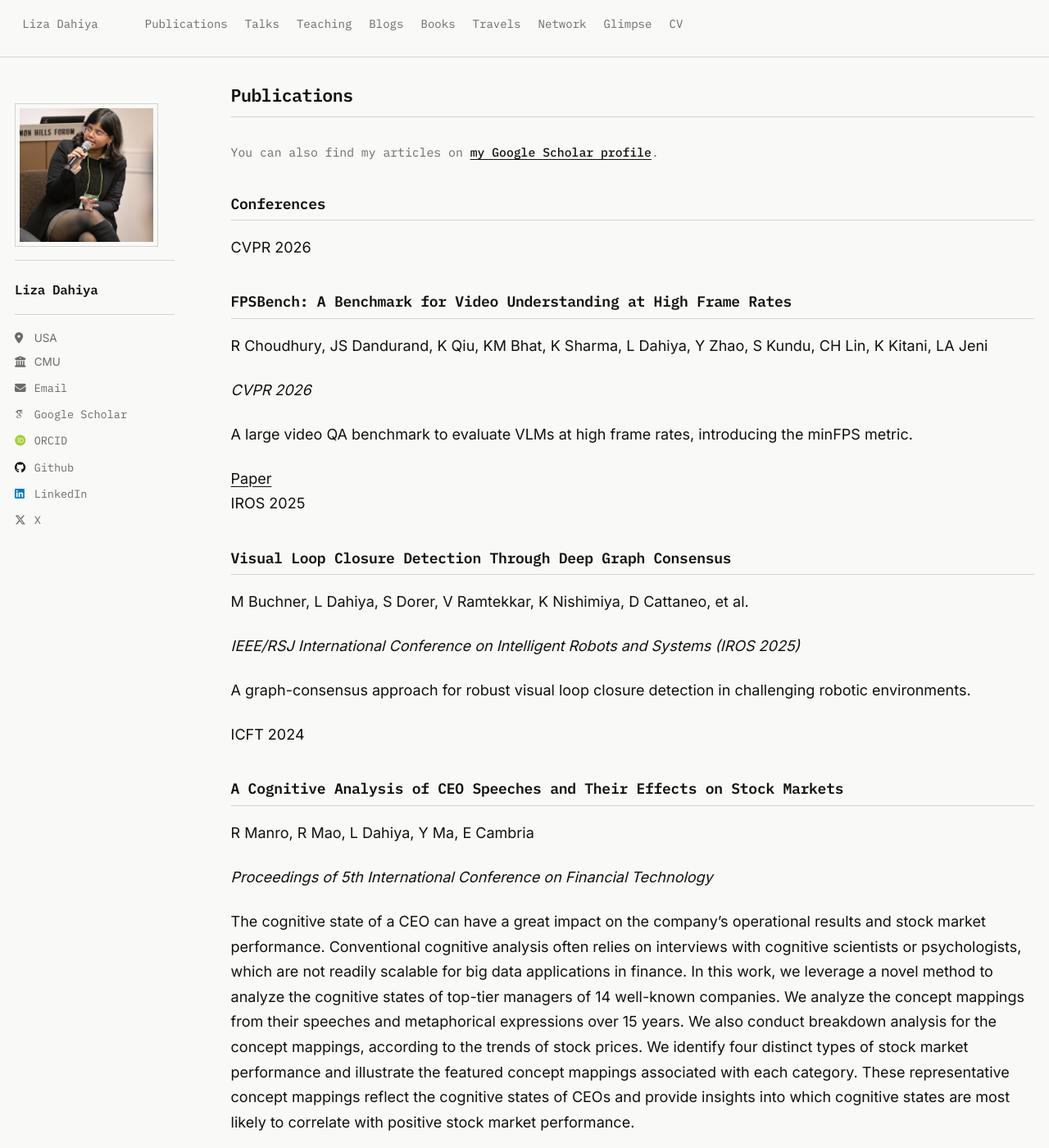
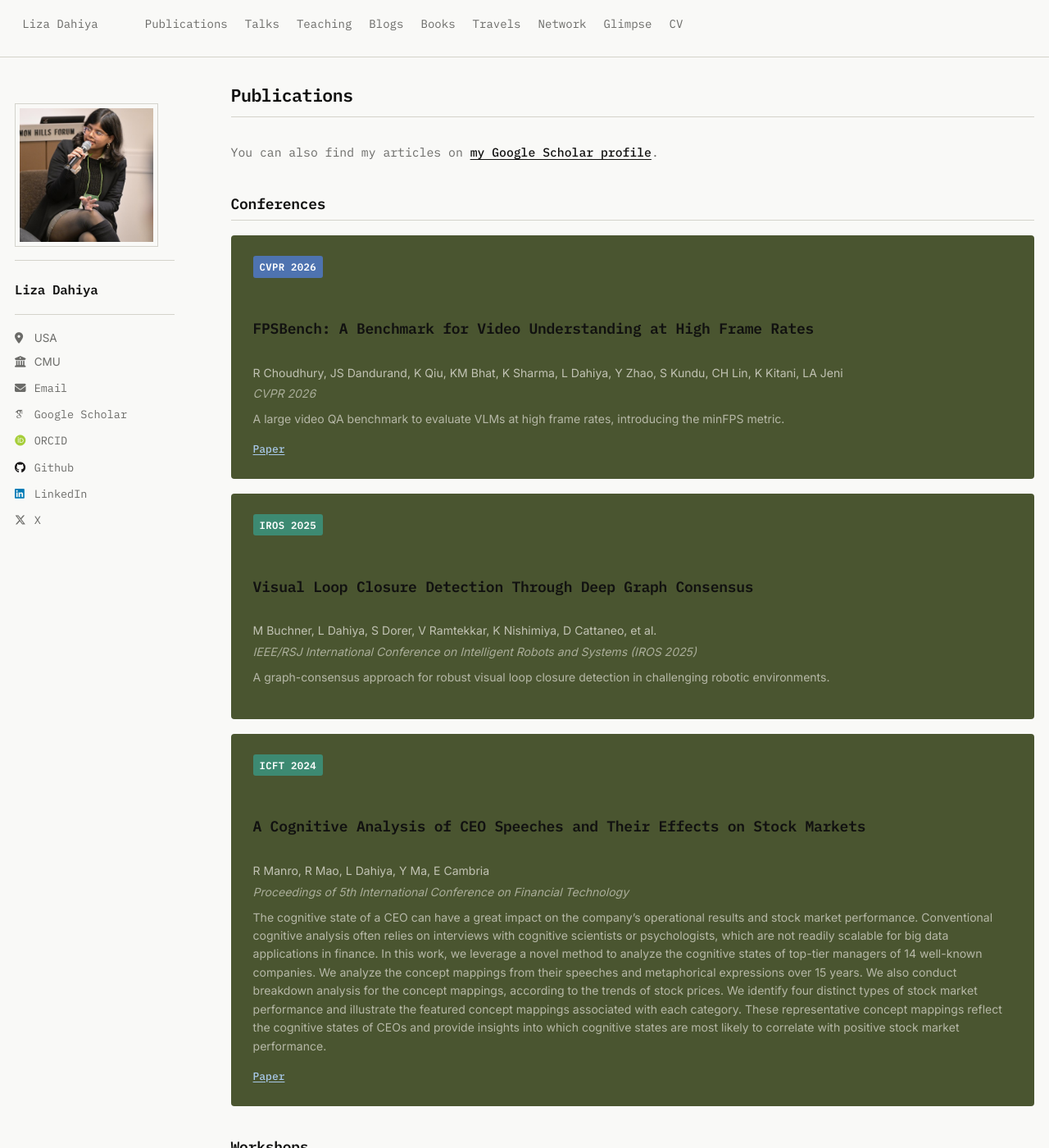
Before and after one commit to Liza23/liza23.github.io, a Jekyll site: the page built from _pages/publications.html, in a window 1280 px wide and 1400 px high. Shown: the whole window at 82% size. Built offline with Jekyll 4.4.1, drawn with Linux system fonts in a browser that asks for light colours; some web fonts are replaced.

Commit message:
publications

```diff
--- a/_sass/_custom.scss
+++ b/_sass/_custom.scss
@@ -728,6 +728,141 @@ hr {
   }
 }
 
+/* ─── Publication Cards ────────────────────────────────────────────────────── */
+
+.pub-card {
+  display: flex;
+  gap: 1.3em;
+  background: #4a5530;
+  border: none;
+  border-radius: 4px;
+  padding: 1.4em 1.5em;
+  margin-bottom: 1em;
+  transition: transform 0.15s ease, box-shadow 0.15s ease;
+
+  &:hover {
+    transform: translateY(-2px);
+    box-shadow: 0 6px 20px rgba(0, 0, 0, 0.3);
+  }
+}
+
+.pub-card__image {
+  flex-shrink: 0;
+  width: 145px;
+
+  img {
+    width: 100%;
+    height: auto;
+    border-radius: 2px;
+    border: 1px solid rgba(255, 255, 255, 0.08);
+    object-fit: cover;
+    display: block;
+  }
+}
+
+.pub-card__content {
+  flex: 1;
+  min-width: 0;
+  display: flex;
+  flex-direction: column;
+  gap: 0.2em;
+}
+
+.pub-card__badge {
+  display: inline-block;
+  font-family: var(--mono);
+  font-size: 0.68rem;
+  font-weight: 600;
+  padding: 0.22em 0.65em;
+  border-radius: 3px;
+  letter-spacing: 0.03em;
+  margin-bottom: 0.5em;
+  align-self: flex-start;
+  color: #fff;
+
+  &--blue   { background: #4e73b0; }
+  &--teal   { background: #3d8a72; }
+  &--purple { background: #6b5aab; }
+  &--gray   { background: #5a6070; }
+}
+
+.pub-card__title {
+  font-family: var(--mono);
+  font-size: 0.88rem;
+  font-weight: 600;
+  color: #f0ede6;
+  margin: 0 0 0.25em 0;
+  letter-spacing: -0.01em;
+  line-height: 1.4;
+  border: none !important;
+}
+
+.pub-card__authors {
+  font-family: var(--sans);
+  font-size: 0.78rem;
+  color: rgba(240, 237, 230, 0.72);
+  margin: 0;
+  line-height: 1.5;
+}
+
+.pub-card__venue {
+  font-family: var(--sans);
+  font-size: 0.78rem;
+  color: rgba(240, 237, 230, 0.58);
+  margin: 0;
+
+  em { font-style: italic; }
+}
+
+.pub-card__excerpt {
+  font-family: var(--sans);
+  font-size: 0.78rem;
+  color: rgba(240, 237, 230, 0.65);
+  line-height: 1.6;
+  margin: 0.3em 0 0 0;
+}
+
+.pub-card__links {
+  display: flex;
+  gap: 0.6em;
+  flex-wrap: wrap;
+  margin-top: 0.6em;
+}
+
+.pub-card__link {
+  font-family: var(--mono);
+  font-size: 0.72rem;
+  font-weight: 500;
+  color: #a8c8e8 !important;
+  text-decoration: underline;
+  text-decoration-thickness: 1px;
+  text-underline-offset: 2px;
+  transition: opacity 0.15s ease;
+
+  &:hover {
+    opacity: 0.65 !important;
+  }
+
+  & + .pub-card__link::before {
+    content: '/';
+    margin-right: 0.6em;
+    color: rgba(240, 237, 230, 0.3);
+    text-decoration: none;
+    display: inline;
+  }
+}
+
+@media (max-width: 600px) {
+  .pub-card {
+    flex-direction: column;
+  }
+
+  .pub-card__image {
+    width: 100%;
+    max-width: 220px;
+  }
+}
+
 /* ─── Social Graph / Network page ─────────────────────────────────────────── */
 
 .sg-field {
```
